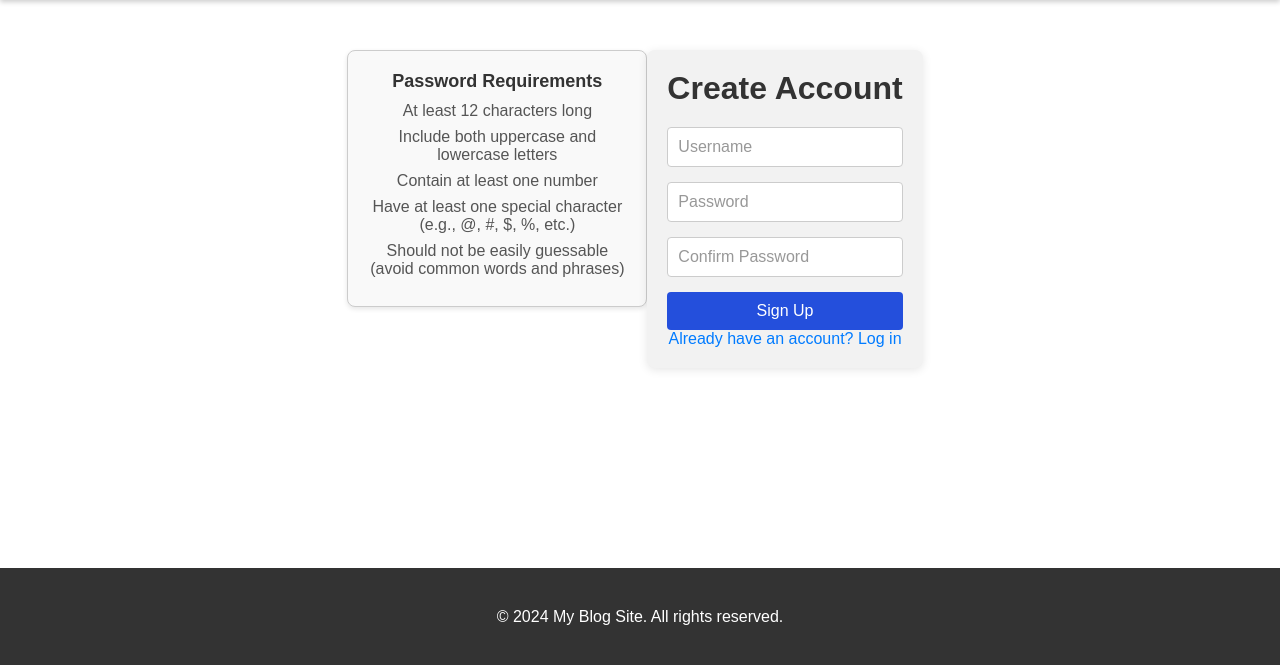
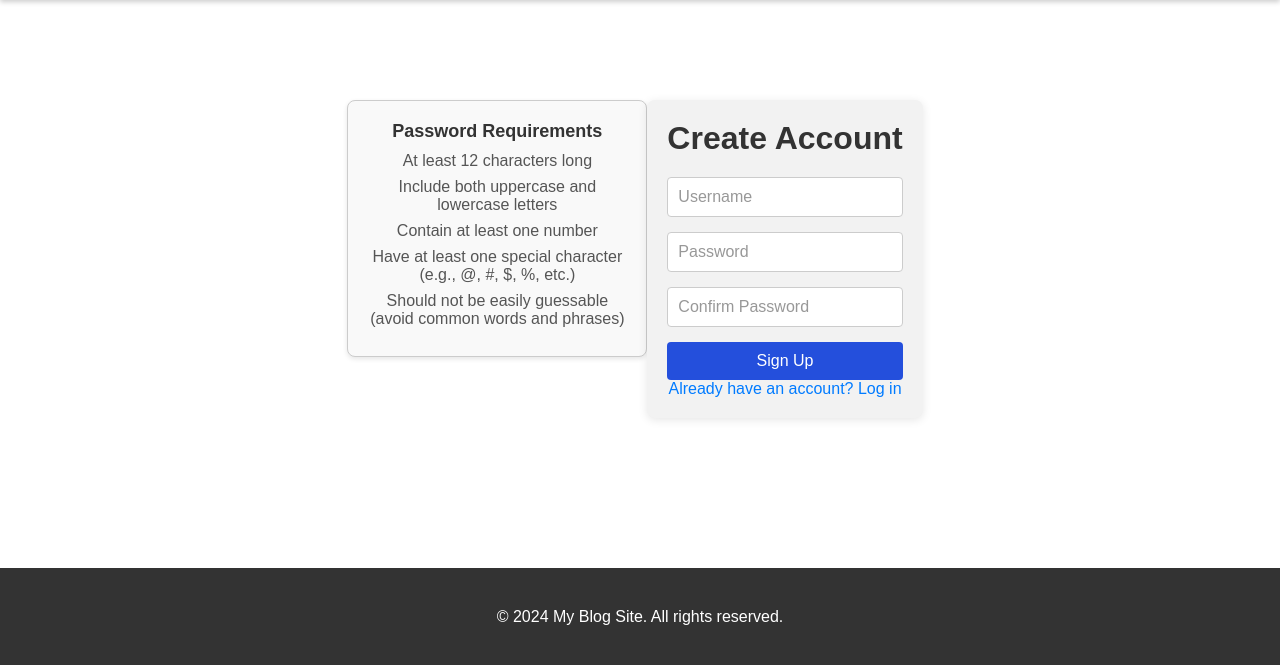
Before and after one commit to Daniel-Stephende5/IM2-Repository, a Django app: page /signup/ in a window 1280 px wide. Shown: the part 51-716 px from the top of the page. Run offline with Django 5.2, Linux system fonts and the light colour scheme.

Commit message:
Update Signup container and footer to mach

```diff
--- a/NewDjango/myblogsite/blog/static/signup.css
+++ b/NewDjango/myblogsite/blog/static/signup.css
@@ -7,7 +7,7 @@ body {
     display: flex; /* Use flexbox for layout */
     justify-content: center; /* Center horizontally */
     align-items: flex-start; /* Align items to the start */
-    margin-top: 50px; /* Space above the container */
+    margin-top: 100px; /* Space above the container */
 }
 
 .login-container {
@@ -123,5 +123,5 @@ footer {
     padding: 40px;
     color: white;
     text-align: center;
-    margin-top: 200px;
+    margin-top: 150px;
 }
```
